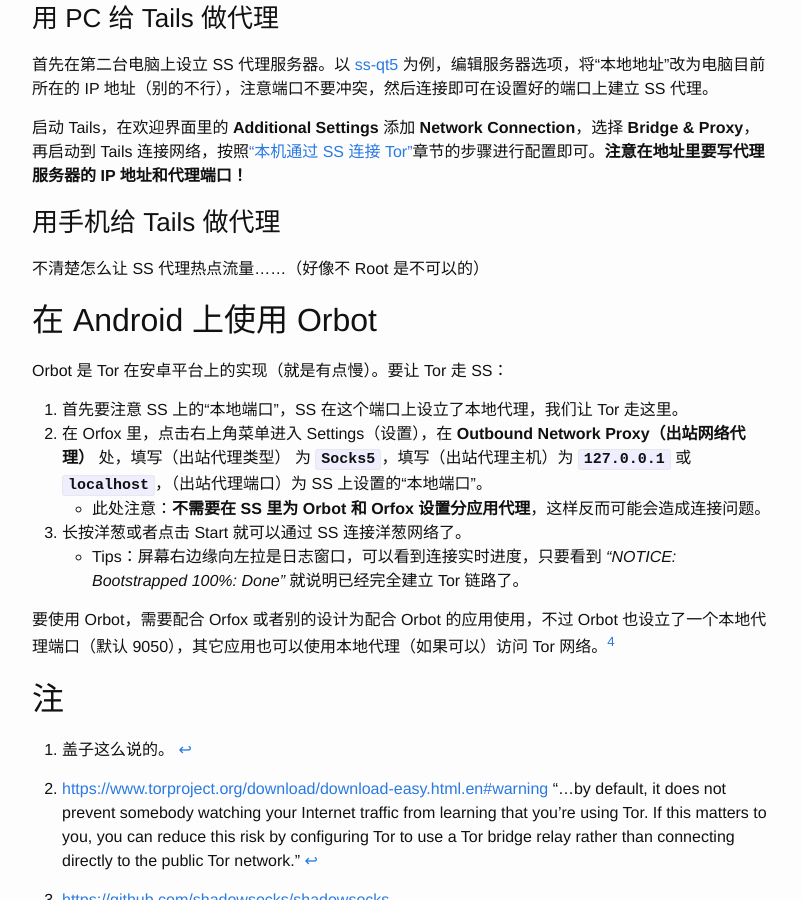
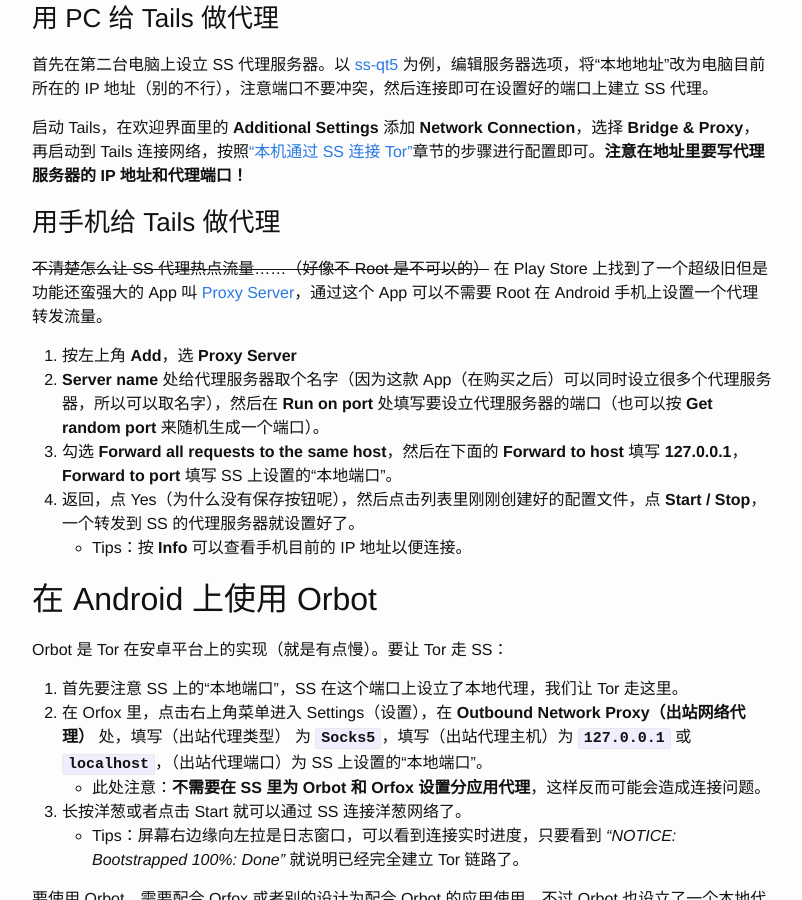
Before and after one commit to lmy441900/lmy441900.github.io, a Jekyll site: the page built from _posts/2017-06-24-tor-practice.md, in a window 1280 px wide and 900 px high, scrolled down 1078 px. Shown: the whole window, without its empty margins (238-1040 px from the left). Built offline with Jekyll 4.4.1, drawn with Linux system fonts in a browser that asks for light colours.

Commit message:
tor-practice: update proxy server on mobile phone

```diff
--- a/_posts/2017-06-24-tor-practice.md
+++ b/_posts/2017-06-24-tor-practice.md
@@ -50,7 +50,15 @@
 
 ### 用手机给 Tails 做代理
 
-不清楚怎么让 SS 代理热点流量……（好像不 Root 是不可以的）
+~~不清楚怎么让 SS 代理热点流量……（好像不 Root 是不可以的）~~ 在 Play Store 上找到了一个超级旧但是功能还蛮强大的 App 叫 [Proxy Server][]，通过这个 App 可以不需要 Root 在 Android 手机上设置一个代理转发流量。
+
+1. 按左上角 **Add**，选 **Proxy Server**
+2. **Server name** 处给代理服务器取个名字（因为这款 App（在购买之后）可以同时设立很多个代理服务器，所以可以取名字），然后在 **Run on port** 处填写要设立代理服务器的端口（也可以按 **Get random port** 来随机生成一个端口）。
+3. 勾选 **Forward all requests to the same host**，然后在下面的 **Forward to host** 填写 **127.0.0.1**，**Forward to port** 填写 SS 上设置的“本地端口”。
+4. 返回，点 Yes（为什么没有保存按钮呢），然后点击列表里刚刚创建好的配置文件，点 **Start / Stop**，一个转发到 SS 的代理服务器就设置好了。
+  - Tips：按 **Info** 可以查看手机目前的 IP 地址以便连接。
+
+[Proxy Server]: https://play.google.com/store/apps/details?id=com.icecoldapps.proxyserver
 
 ## 在 Android 上使用 Orbot
 
```
